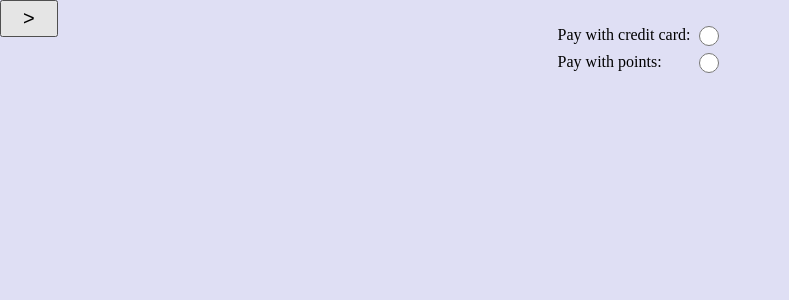
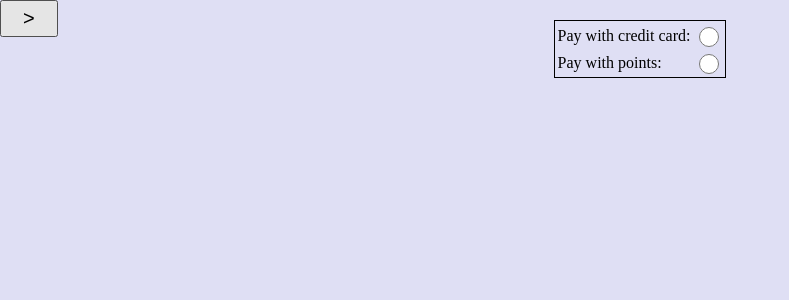
Before and after one commit to eee12342/CSIT214-Project, a Flask app: template program/templates/book.html in a window 1280 px wide. Shown: the top 300 px of the page, without its empty margins (0-789 px from the left). Run offline with Flask 3, Linux system fonts and the light colour scheme; the template is opened without the code that fills it, so the values that code supplies are empty.

Commit message:
Fix table styling and update payment option markup
Moved border styling from tr to table in book.css for proper table borders. Wrapped payment option rows in divs with class paymentOptionContainer in book.html, which is invalid HTML as table rows should not be wrapped in divs.

```diff
--- a/program/static/book.css
+++ b/program/static/book.css
@@ -10,7 +10,6 @@ input[type="radio"] {
     height: 20px;
 }
 
-tr {
+table{
     border: 1px solid black;
-    padding: 30px;
 }
--- a/program/templates/book.html
+++ b/program/templates/book.html
@@ -9,14 +9,18 @@
         <div class="main">
             <form id="paymentForm" action="INSERT ROUTE">
                 <table>
+                    <div class="paymentOptionContainer">
                         <tr>
                             <td>Pay with credit card:</td>
                             <td><input type="radio" name="payment_option" value="money" /></td>
                         </tr>
+                    </div>
+                    <div class="paymentOptionContainer">
                         <tr>
                             <td>Pay with points:</td>
                             <td><input type="radio" name="payment_option" value="points" /></td>
                         </tr>
+                    </div>
                 </table>
             </form>
         </div>
```
Lines whose indentation alone changed are shown as unchanged.
